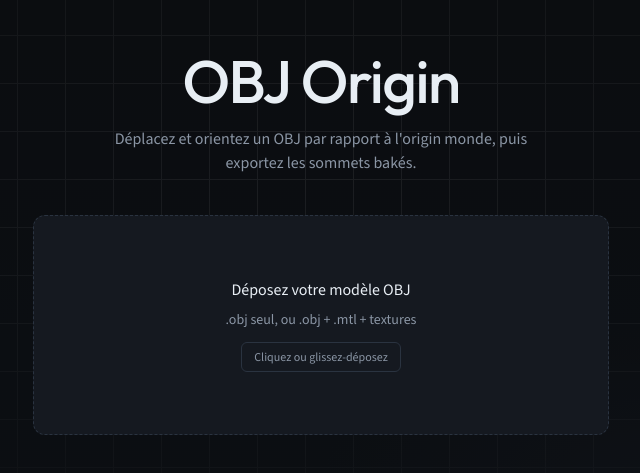
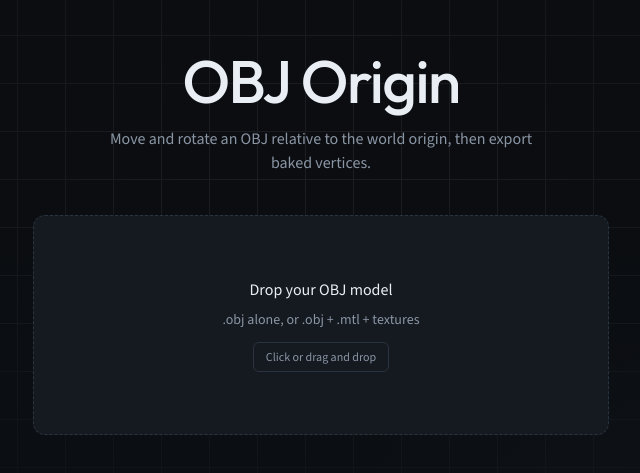
Before and after one commit to juthomas/obj_origin_modifier, a Next.js app: page / in a window 1280 px wide. Shown: the part 157-630 px from the top of the page, without its empty margins (319-959 px from the left). Built offline with nearby package versions, Linux system fonts and the light colour scheme.

Commit message:
[UDPT] UI

```diff
--- a/app/layout.tsx
+++ b/app/layout.tsx
@@ -22,7 +22,7 @@ const geistMono = Geist_Mono({
 export const metadata: Metadata = {
   title: "OBJ Origin — Modifier",
   description:
-    "Déplacez l'origin et la rotation d'un fichier OBJ, puis exportez les sommets bakés.",
+    "Move and rotate an OBJ relative to the world origin, then export baked vertices.",
 };
 
 export default function RootLayout({
@@ -32,7 +32,7 @@ export default function RootLayout({
 }>) {
   return (
     <html
-      lang="fr"
+      lang="en"
       className={`${display.variable} ${body.variable} ${geistMono.variable} h-full antialiased`}
     >
       <body className="min-h-full flex flex-col bg-[var(--background)] text-[var(--foreground)]">
--- a/app/page.tsx
+++ b/app/page.tsx
@@ -45,7 +45,7 @@ export default function Home() {
         });
         resetHistory(IDENTITY);
       } catch (e) {
-        setError(e instanceof Error ? e.message : "Échec du chargement.");
+        setError(e instanceof Error ? e.message : "Failed to load model.");
       } finally {
         setLoading(false);
       }
@@ -60,7 +60,7 @@ export default function Home() {
     try {
       await exportBakedModel(model, transform);
     } catch (e) {
-      setError(e instanceof Error ? e.message : "Échec de l'export.");
+      setError(e instanceof Error ? e.message : "Failed to export.");
     } finally {
       setExporting(false);
     }
@@ -93,15 +93,15 @@ export default function Home() {
               OBJ Origin
             </h1>
             <p className="mt-4 max-w-md text-base text-[var(--muted)]">
-              Déplacez et orientez un OBJ par rapport à l&apos;origin monde,
-              puis exportez les sommets bakés.
+              Move and rotate an OBJ relative to the world origin, then export
+              baked vertices.
             </p>
           </header>
 
           <FileDropzone onFiles={handleFiles} disabled={loading} />
 
           {loading && (
-            <p className="text-sm text-[var(--muted)]">Chargement…</p>
+            <p className="text-sm text-[var(--muted)]">Loading…</p>
           )}
           {error && (
             <p className="text-sm text-red-400" role="alert">
--- a/components/FileDropzone.tsx
+++ b/components/FileDropzone.tsx
@@ -34,7 +34,7 @@ export function FileDropzone({
           onClick={() => inputRef.current?.click()}
           className="rounded-md border border-[var(--border)] bg-[var(--surface)] px-3 py-1.5 text-sm text-[var(--foreground)] transition hover:border-[var(--accent)] hover:bg-[var(--surface-hover)] disabled:opacity-50"
         >
-          Charger…
+          Load…
         </button>
         <input
           ref={inputRef}
@@ -84,14 +84,14 @@ export function FileDropzone({
     >
       <div className="text-center">
         <p className="text-base font-medium text-[var(--foreground)]">
-          Déposez votre modèle OBJ
+          Drop your OBJ model
         </p>
         <p className="mt-2 text-sm text-[var(--muted)]">
-          .obj seul, ou .obj + .mtl + textures
+          .obj alone, or .obj + .mtl + textures
         </p>
       </div>
       <span className="rounded-md border border-[var(--border)] px-3 py-1.5 text-xs text-[var(--muted)]">
-        Cliquez ou glissez-déposez
+        Click or drag and drop
       </span>
       <input
         ref={inputRef}
--- a/components/Toolbar.tsx
+++ b/components/Toolbar.tsx
@@ -74,7 +74,7 @@ export function Toolbar({
 
       <div className="flex items-center gap-2">
         <span className="text-[10px] uppercase tracking-wider text-[var(--muted)]">
-          Vue
+          View
         </span>
         <Segmented
           value={displayMode}
@@ -122,7 +122,7 @@ export function Toolbar({
           disabled={exporting}
           className="rounded-md bg-[var(--accent)] px-3 py-1.5 text-sm font-medium text-[#0b0d10] transition hover:brightness-110 disabled:opacity-50"
         >
-          {exporting ? "Export…" : "Exporter"}
+          {exporting ? "Exporting…" : "Export"}
         </button>
       </div>
     </div>
--- a/components/TransformPanel.tsx
+++ b/components/TransformPanel.tsx
@@ -92,10 +92,10 @@ export function TransformPanel({
     <aside className="box-border flex w-full max-w-full shrink-0 flex-col gap-5 overflow-x-hidden border-t border-[var(--border)] bg-[var(--panel)] p-4 md:w-80 md:max-w-80 md:border-t-0 md:border-l">
       <div className="min-w-0">
         <h2 className="text-sm font-medium text-[var(--foreground)]">
-          Objet
+          Object
         </h2>
         <p className="mt-1 break-words text-xs text-[var(--muted)]">
-          Déplacez et orientez le modèle. L&apos;origin monde reste fixe à
+          Move and rotate the model. The world origin stays fixed at
           (0,&nbsp;0,&nbsp;0).
         </p>
         {fileName && (
@@ -156,9 +156,9 @@ export function TransformPanel({
       </div>
 
       <p className="mt-auto min-w-0 break-words text-[11px] leading-relaxed text-[var(--muted)]">
-        À l&apos;export, la transformation est bakée dans les sommets.
+        On export, the transform is baked into the vertices.
         <span className="mt-2 block text-[var(--muted)]">
-          Ctrl/⌘+Z pour annuler · Ctrl/⌘+Shift+Z pour rétablir
+          Ctrl/⌘+Z to undo · Ctrl/⌘+Shift+Z to redo
         </span>
       </p>
     </aside>
--- a/components/Viewport.tsx
+++ b/components/Viewport.tsx
@@ -60,13 +60,13 @@ function AxisLabels({ length }: { length: number }) {
   );
 }
 
-function LabeledAxes({ length }: { length: number }) {
+function WorldOriginGizmo({ length }: { length: number }) {
   const helperRef = useRef<THREE.AxesHelper>(null);
 
   useLayoutEffect(() => {
     const helper = helperRef.current;
     if (!helper) return;
-    helper.renderOrder = 999;
+    helper.renderOrder = 1000;
     const mat = helper.material as THREE.Material | THREE.Material[];
     const mats = Array.isArray(mat) ? mat : [mat];
     for (const m of mats) {
@@ -79,7 +79,7 @@ function LabeledAxes({ length }: { length: number }) {
   }, []);
 
   return (
-    <group>
+    <group renderOrder={1000}>
       <axesHelper ref={helperRef} args={[length]} />
       <AxisLabels length={length} />
     </group>
@@ -295,13 +295,11 @@ function SceneContent({
       <directionalLight position={[5, 8, 4]} intensity={1.1} />
       <directionalLight position={[-4, 2, -3]} intensity={0.35} />
 
-      {/* Fixed world origin with axis labels */}
-      <LabeledAxes length={axisLen} />
+      {/* Fixed world origin — always visible through the mesh */}
+      <WorldOriginGizmo length={axisLen} />
 
       <group ref={objectRef}>
         <ModelView object={object} displayMode={displayMode} />
-        {/* Axis names on the object / transform gizmo */}
-        <AxisLabels length={axisLen * 0.85} />
       </group>
 
       {target && (
--- a/lib/loadModel.ts
+++ b/lib/loadModel.ts
@@ -16,7 +16,7 @@ function normalizePath(path: string): string {
 export async function loadModelFromFiles(files: File[]): Promise<LoadedModel> {
   const objFile = files.find((f) => f.name.toLowerCase().endsWith(".obj"));
   if (!objFile) {
-    throw new Error("Aucun fichier .obj trouvé.");
+    throw new Error("No .obj file found.");
   }
 
   const mtlFile = files.find((f) => f.name.toLowerCase().endsWith(".mtl"));
```
Also changed, not shown: 1 other file (tests, documents, lock files or other folders).
